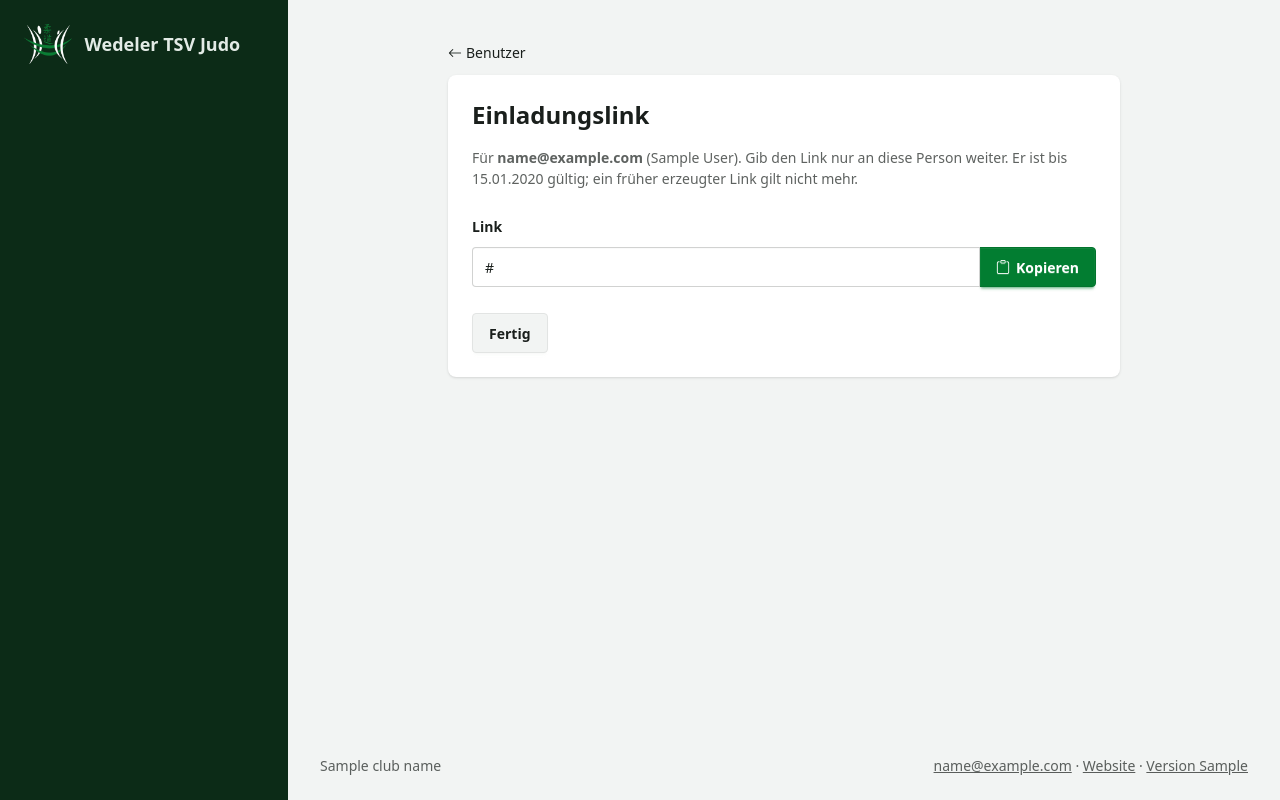
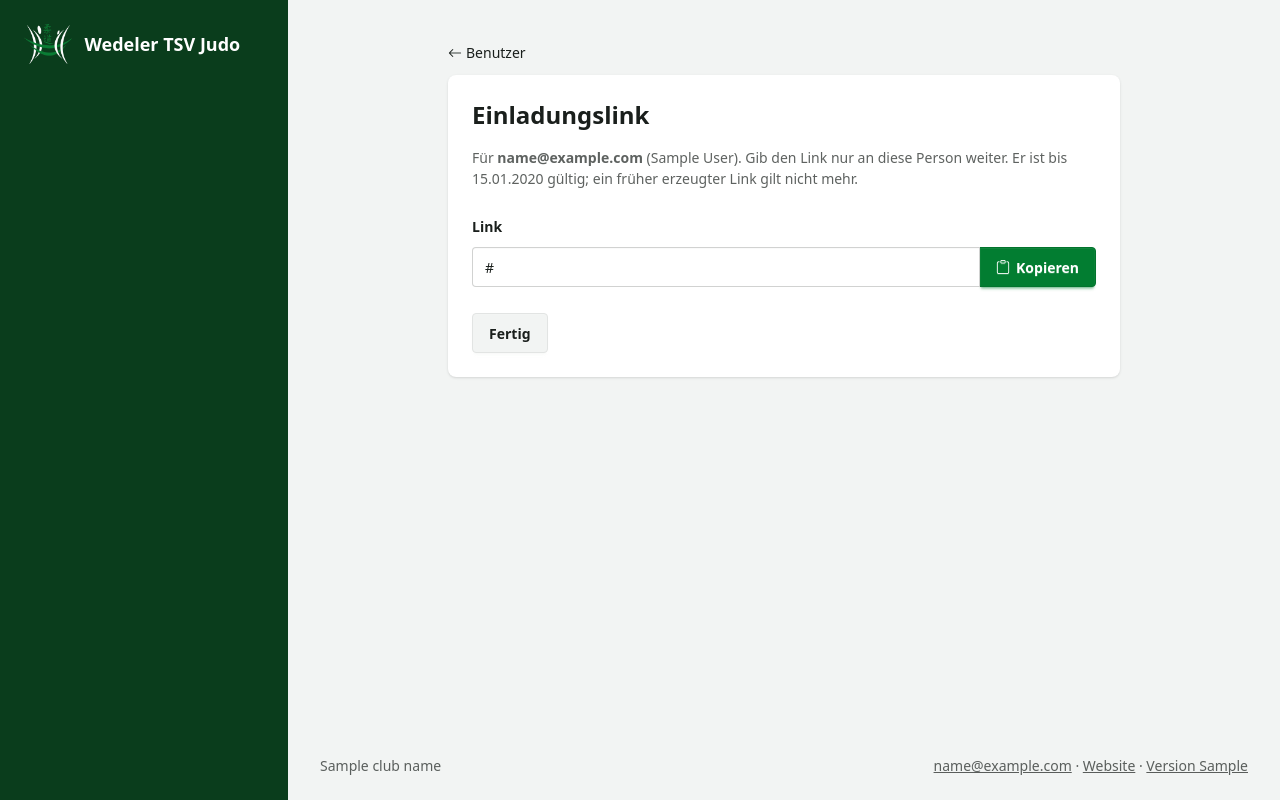
Before and after one commit to tlandsberger/judo-portal, a Django app: template portal/templates/accounts/invitation_link.html in a window 1280 px wide. Run offline with Django 5.2, Linux system fonts and the light colour scheme; the template is opened without the code that fills it: most values are stand-ins (such as "Sample title", 1, 10 or a date in 2020); style sheets or scripts are compiled from the project's sources; some libraries are stand-ins or nearby versions.

Commit message:
fix: nur Vereinsgrün und Dunkelgrün im Theme
Seitenleiste und Handy-Titelzeile nutzen das aktuelle Theme statt immer wtsv-dark. Damit entfallen im hellen Modus das hellgrüne Aktiv-Grün und ein zweites Dunkelgrün; secondary ist jetzt ebenfalls Dunkelgrün, das dunkle Theme verwendet dasselbe Dunkelgrün.

Co-Authored-By: Claude Opus 5.5 <noreply@anthropic.com>
Claude-Session: https://claude.ai/code/session_017LHgXea5AxfRcr57bsDwjB

```diff
--- a/portal/assets/app.css
+++ b/portal/assets/app.css
@@ -11,7 +11,10 @@
   themes: false;
 }
 
-/* Hell: Vereinsgrün als Leitfarbe, Tiefgrün für Seitenleiste und Eingangsseiten, Gold als Akzent. */
+/*
+ * Zwei Grüntöne: Vereinsgrün (primary) und Dunkelgrün (neutral, auch secondary), dazu Gold als Akzent.
+ * Hell: Vereinsgrün für Buttons, Links und aktive Einträge; Dunkelgrün für Seitenleiste und Eingangsseiten.
+ */
 @plugin "daisyui/theme" {
   name: "wtsv-light";
   default: true;
@@ -22,8 +25,8 @@
   --color-base-content: #1a1f1c;
   --color-primary: #027d31;
   --color-primary-content: #ffffff;
-  --color-secondary: #5fb878;
-  --color-secondary-content: #0a3d1c;
+  --color-secondary: #0a3d1c;
+  --color-secondary-content: #ffffff;
   --color-accent: #c8a24b;
   --color-accent-content: #2b2b2b;
   --color-neutral: #0a3d1c;
@@ -46,7 +49,7 @@
   --noise: 0;
 }
 
-/* Dunkel: Flächen fast schwarz mit Grünstich, Vereinsgrün aufgehellt für ausreichenden Kontrast. */
+/* Dunkel: Flächen fast schwarz mit Grünstich, Vereinsgrün aufgehellt für ausreichenden Kontrast, Dunkelgrün wie im hellen Theme. */
 @plugin "daisyui/theme" {
   name: "wtsv-dark";
   prefersdark: true;
@@ -57,11 +60,11 @@
   --color-base-content: #e3ebe6;
   --color-primary: #4cc27a;
   --color-primary-content: #03200e;
-  --color-secondary: #2e7d4b;
-  --color-secondary-content: #ffffff;
+  --color-secondary: #0a3d1c;
+  --color-secondary-content: #e3ebe6;
   --color-accent: #d9b65e;
   --color-accent-content: #1c1a12;
-  --color-neutral: #0c2b17;
+  --color-neutral: #0a3d1c;
   --color-neutral-content: #e3ebe6;
   --color-info: oklch(74% 0.16 232.661);
   --color-info-content: oklch(29% 0.066 243.157);
--- a/portal/templates/base_entrance.html
+++ b/portal/templates/base_entrance.html
@@ -1,5 +1,5 @@
 {% extends "base_document.html" %}{% load static %}
-{# Eingangsseiten (Anmeldung, Einladung, Offline): Karte mittig auf Tiefgrün, ohne Seitenleiste. #}
+{# Eingangsseiten (Anmeldung, Einladung, Offline): Karte mittig auf Dunkelgrün, ohne Seitenleiste. #}
 {% block body %}
 <div class="flex min-h-screen flex-col bg-neutral text-neutral-content">
   <div class="flex justify-end p-3">
--- a/portal/templates/partials/sidebar.html
+++ b/portal/templates/partials/sidebar.html
@@ -1,6 +1,6 @@
 {% load static %}{% with url_name=request.resolver_match.url_name %}
-{# Seitenleiste immer im dunklen Theme: Tiefgrün mit heller Schrift, aktive Seite in der Leitfarbe. #}
-<aside class="flex min-h-full w-72 flex-col bg-neutral text-neutral-content" data-theme="wtsv-dark">
+{# Seitenleiste in Dunkelgrün (neutral), aktive Seite in Vereinsgrün (primary); base-content = helle Schrift für DaisyUIs Hover/Fokus. #}
+<aside class="flex min-h-full w-72 flex-col bg-neutral text-neutral-content [--color-base-content:var(--color-neutral-content)]">
   <a class="flex items-center gap-3 px-6 py-6 text-lg font-bold" href="{% url 'home' %}">
     <img class="h-10 w-auto" src="{% static 'img/logo/signet-weiss.png' %}" alt="" width="40" height="33">
     <span>Wedeler TSV Judo</span>
--- a/portal/templates/partials/topbar.html
+++ b/portal/templates/partials/topbar.html
@@ -1,6 +1,6 @@
 {% load static %}
-{# Titelzeile nur am Handy/Tablet: Menü-Button für die Seitenleiste. Dunkles Theme wie die Seitenleiste. #}
-<header class="navbar sticky top-0 z-30 gap-2 bg-neutral text-neutral-content shadow-sm lg:hidden" data-theme="wtsv-dark">
+{# Titelzeile nur am Handy/Tablet: Menü-Button für die Seitenleiste. Farben wie die Seitenleiste. #}
+<header class="navbar sticky top-0 z-30 gap-2 bg-neutral text-neutral-content shadow-sm lg:hidden [--color-base-content:var(--color-neutral-content)]">
   {% if user.is_authenticated %}
   <label for="navigation" class="btn btn-square btn-ghost" role="button" tabindex="0" aria-label="Navigation öffnen" data-drawer-open>
     <i class="bi bi-list text-2xl" aria-hidden="true"></i>
```
Also changed, not shown: docs/adr/0008-tailwind-und-daisyui.md (+7 -4 lines), e2e/__screenshots__/visual.spec.ts/anmeldung-desktop-dunkel.png, e2e/__screenshots__/visual.spec.ts/anmeldung-handy-dunkel.png, e2e/__screenshots__/visual.spec.ts/bausteine-desktop-dunkel.png, e2e/__screenshots__/visual.spec.ts/bausteine-desktop-hell.png, e2e/__screenshots__/visual.spec.ts/bausteine-handy-dunkel.png, e2e/__screenshots__/visual.spec.ts/bausteine-handy-hell.png, e2e/__screenshots__/visual.spec.ts/start-desktop-dunkel.png, e2e/__screenshots__/visual.spec.ts/start-desktop-hell.png, e2e/__screenshots__/visual.spec.ts/start-handy-dunkel.png, e2e/__screenshots__/visual.spec.ts/start-handy-hell.png.
